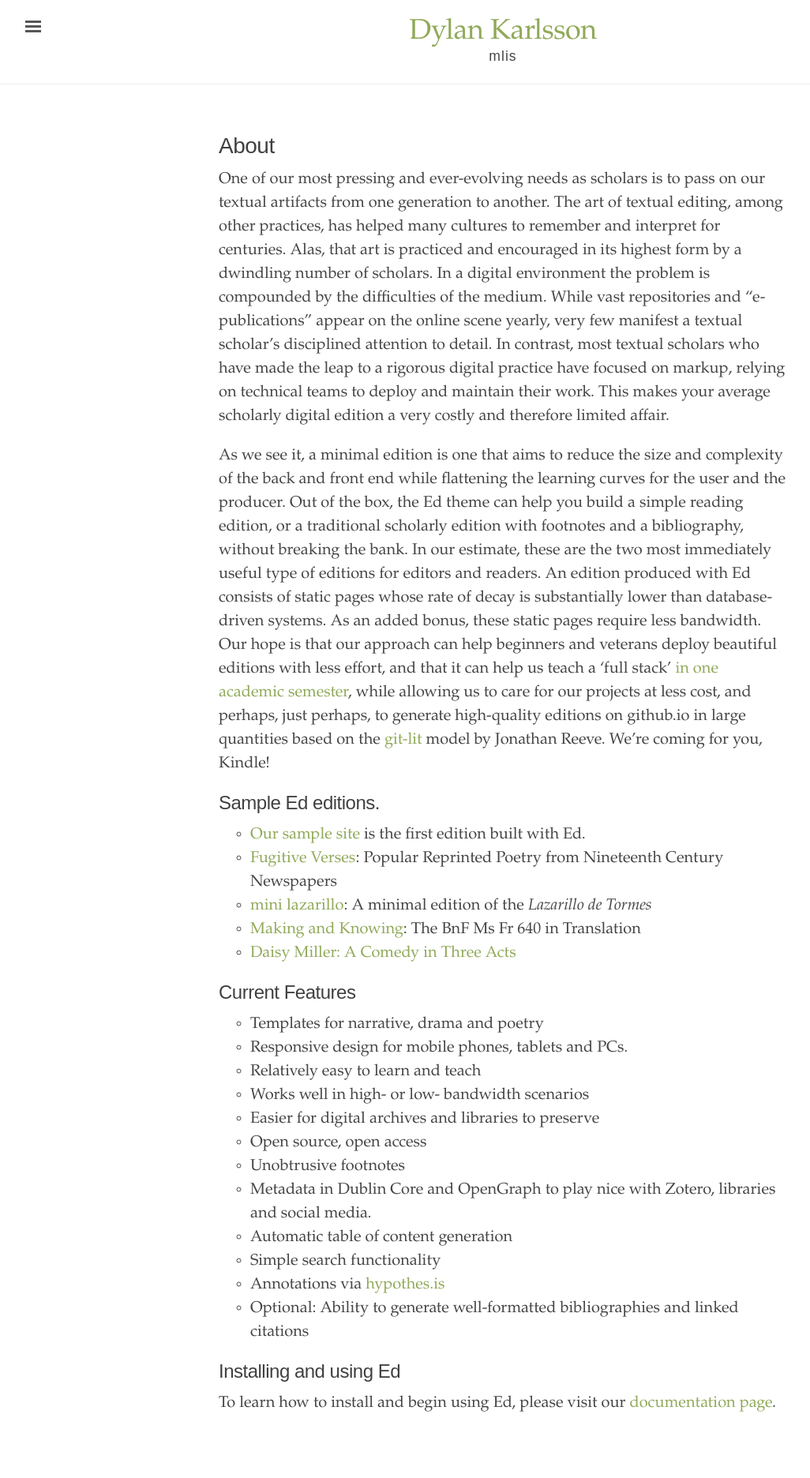
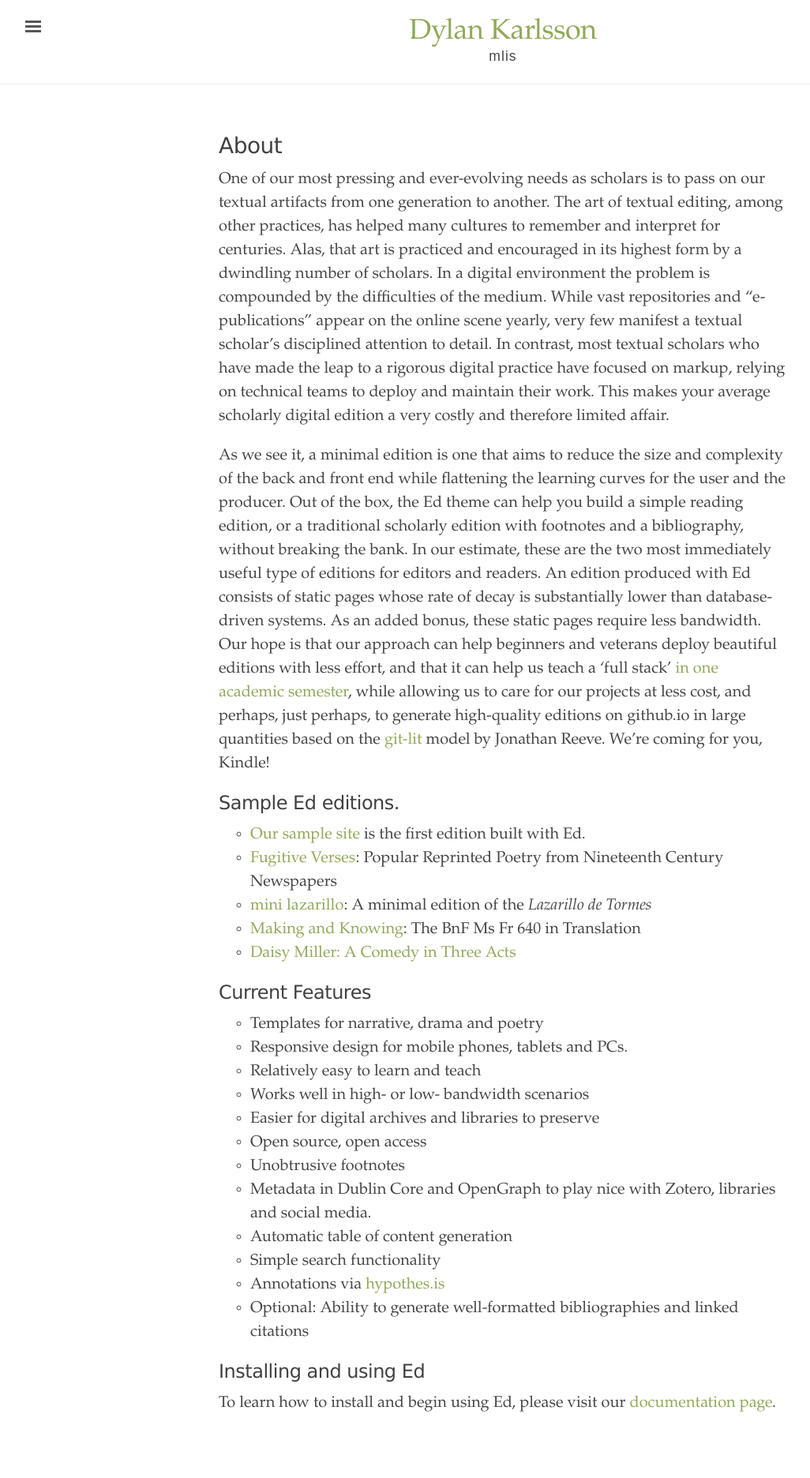
Before and after one commit to dylankarlsson/portfolio, a Jekyll site: the page built from about.md, in a window 1280 px wide. Shown: the whole page at 79% size, without its empty margins (3-1029 px from the left). Built offline with Jekyll 4.4.1, drawn with Linux system fonts in a browser that asks for light colours.

Commit message:
ed.scss replace

```diff
--- a/_sass/_ed.scss
+++ b/_sass/_ed.scss
@@ -107,7 +107,7 @@ a:focus {
 
 /* Headings */
 h1, h2, h3, h4, h5, h6 {
-  font-family: $heading-font;
+  font-family: "Lucida Sans Unicode";
   margin-bottom: .5rem;
   font-weight: normal;
   color: $heading-color;
```
Also changed, not shown: 1 other file.
